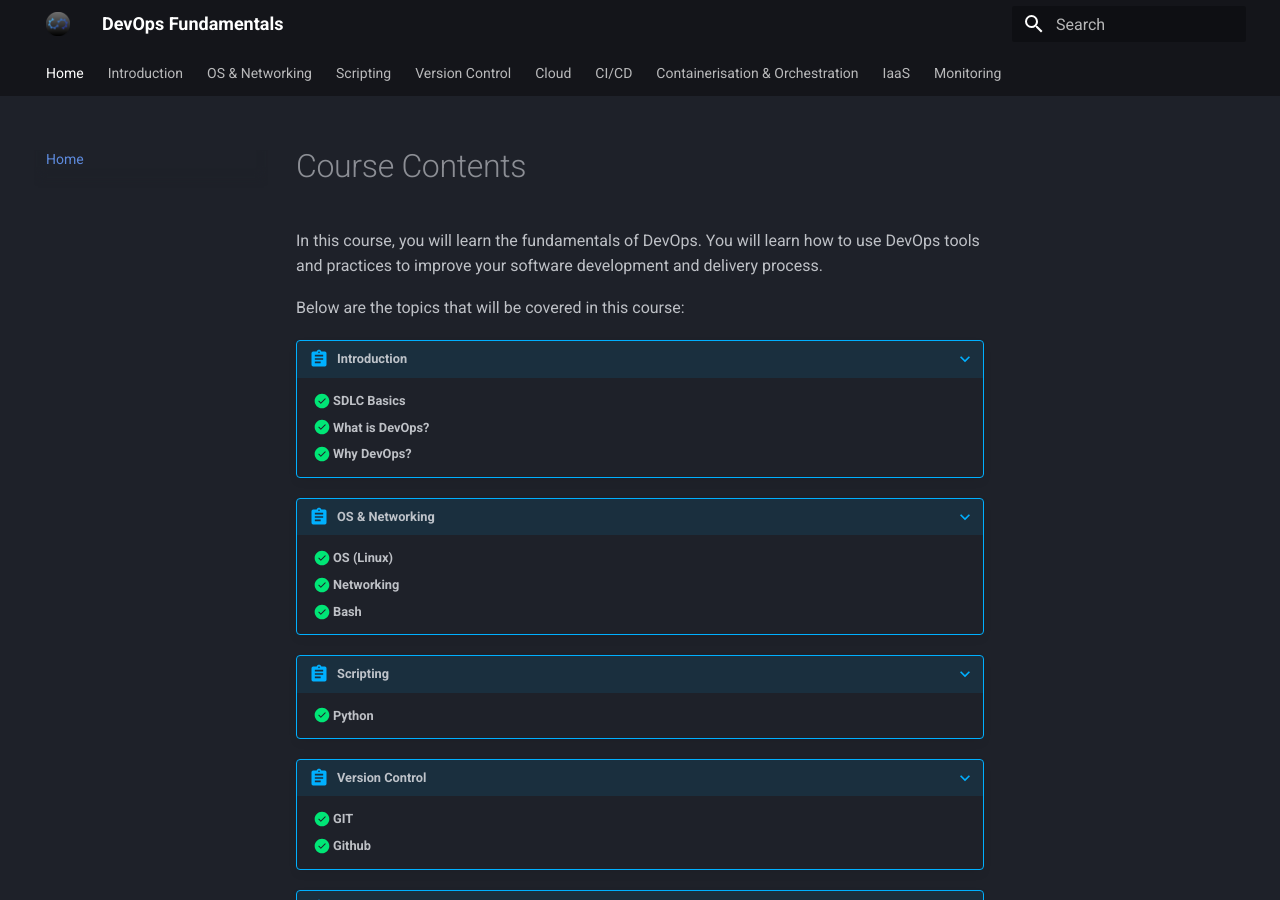
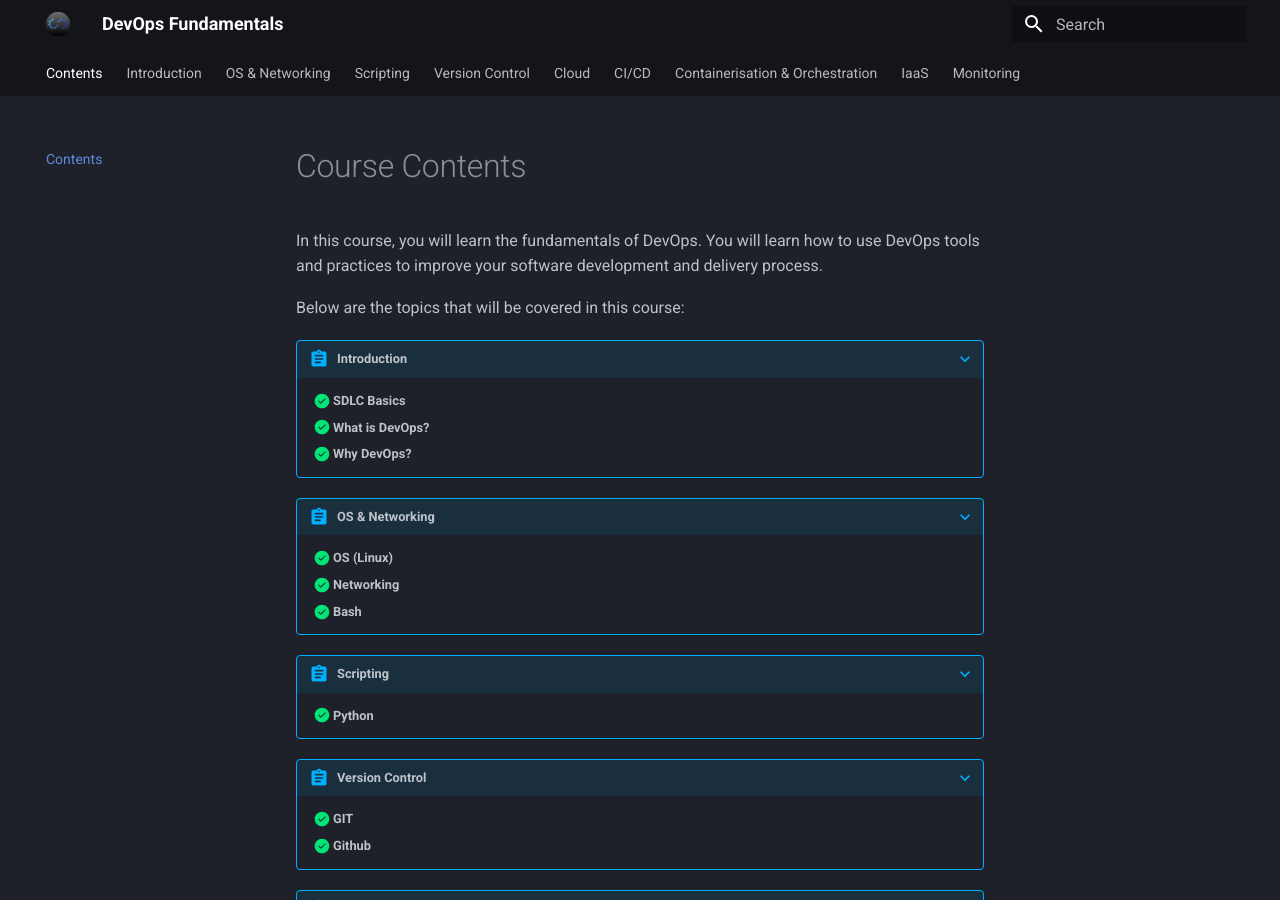
Before and after one commit to devsec4ops/devops, an MkDocs documentation site: the page built from docs/index.md, in a window 1280 px wide and 900 px high. Built offline with MkDocs 1.6.1 and Material for MkDocs 9.7.7, drawn with Linux system fonts in a browser that asks for light colours; some of the changed lines change nothing that is shown.

Commit message:
home to contents

```diff
--- a/mkdocs.yml
+++ b/mkdocs.yml
@@ -20,7 +20,7 @@ theme:
     - content.code.copy
 
 nav:
-  - Home: index.md
+  - Contents: index.md
   - Introduction: 0-introduction/
   - OS & Networking: 1-os-networking/
   - Scripting: 2-scripting/
```
